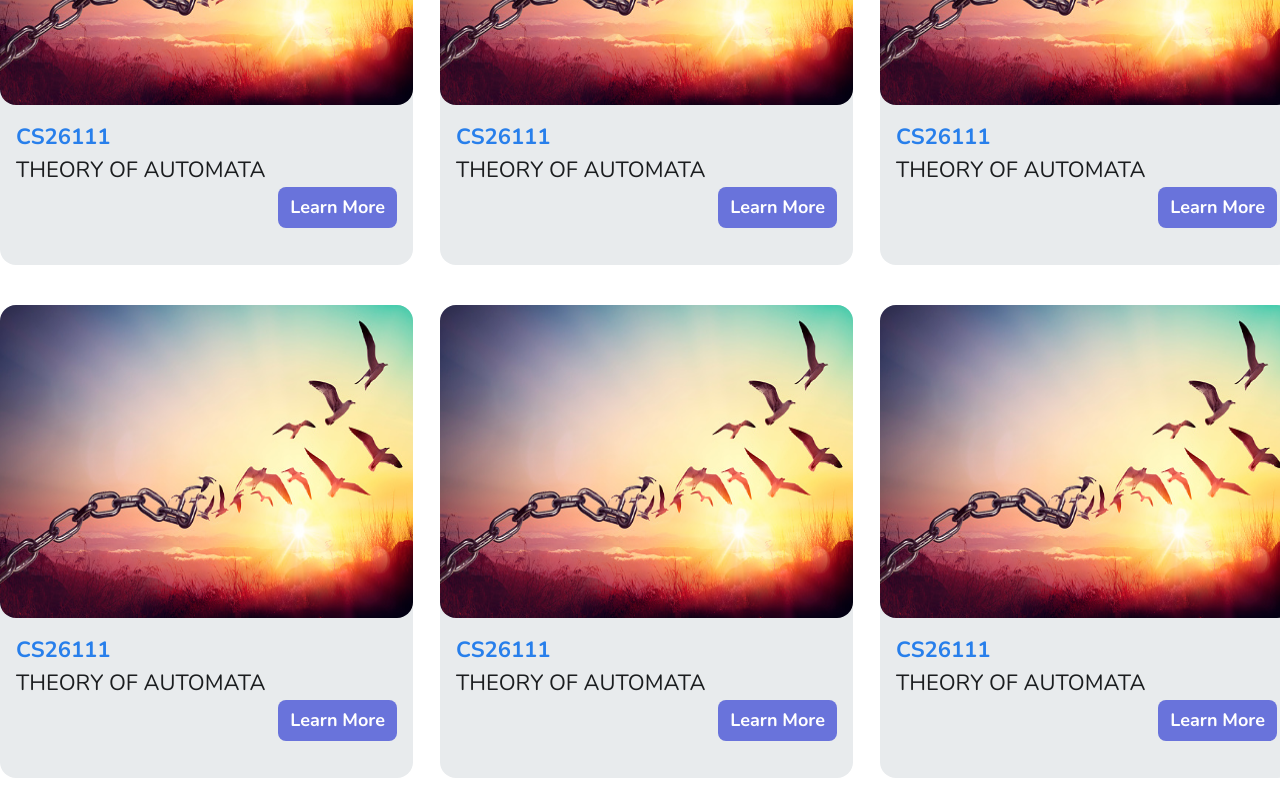
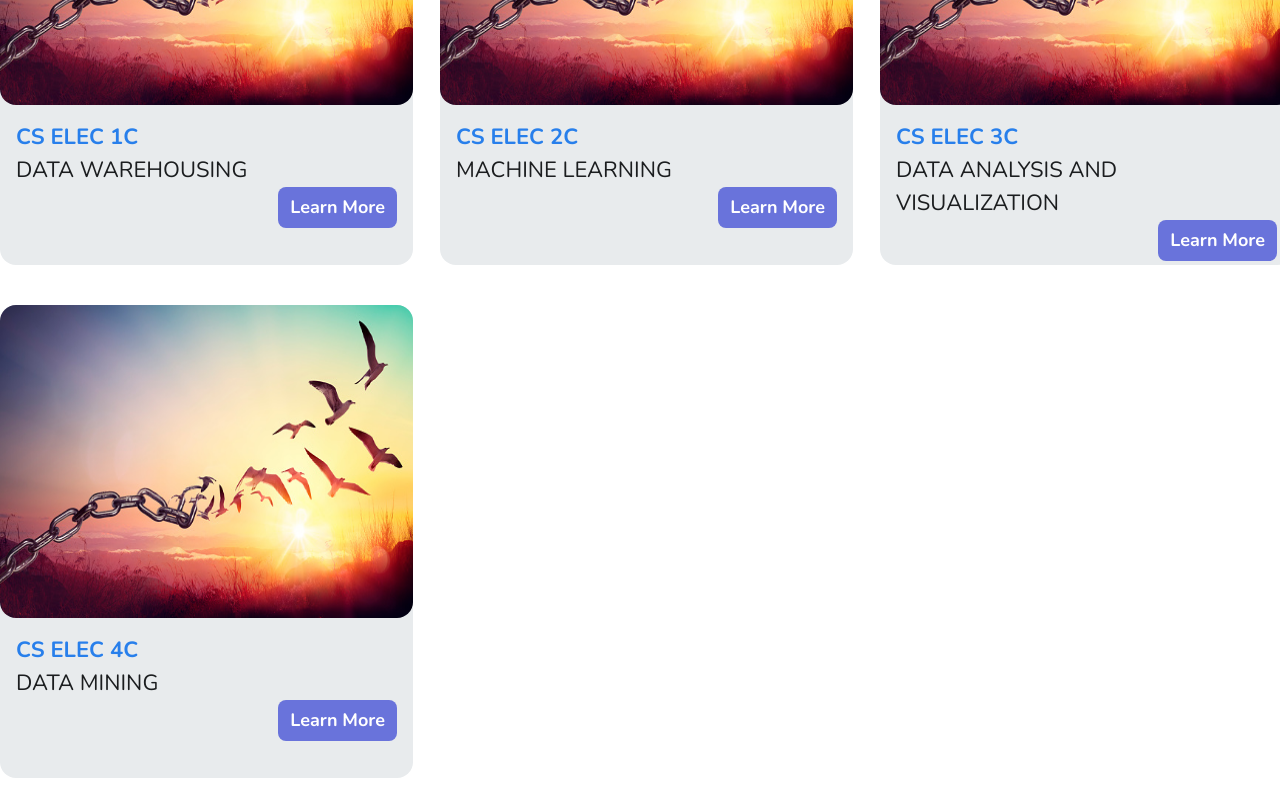
Before and after one commit to neilcasas/final-ustcss, a React (Vite) app: page / in a window 1280 px wide. Shown: the part 2300-3100 px from the top of the page. Built offline with nearby package versions, Linux system fonts and the light colour scheme.

Commit message:
Added feature which changes subjects based on specialization

```diff
--- a/src/components/Subjects.jsx
+++ b/src/components/Subjects.jsx
@@ -1,9 +1,17 @@
+import React, { useState } from "react";
 import Button from "./Button";
 import Subject from "./Subject";
+import subjectsData from "../../subjectsData.json";
 
 const subjectDescription = `Lorem ipsum dolor sit amet, consectetur adipiscing elit sed do eiusmod tempor incididunt ut`;
 
 const Subjects = () => {
+  const [selectedCategory, setSelectedCategory] = useState("Data Science");
+
+  const handleCategoryChange = (category) => {
+    setSelectedCategory(category);
+  };
+
   return (
     <div
       className="main-container flex flex-col items-center justify-center my-[100px]"
@@ -13,18 +21,28 @@ const Subjects = () => {
         <h3>Subjects</h3>
         <h6 className="w-[524px] mb-6">{subjectDescription}</h6>
         <div className="button-container flex justify-center gap-[15px]">
-          <Button text="Data Science" />
-          <Button text="Core Science" />
-          <Button text="Game Development" />
+          <Button
+            text="Data Science"
+            onClick={() => handleCategoryChange("Data Science")}
+          />
+          <Button
+            text="Core Science"
+            onClick={() => handleCategoryChange("Core Science")}
+          />
+          <Button
+            text="Game Development"
+            onClick={() => handleCategoryChange("Game Development")}
+          />
         </div>
       </div>
       <div className="subjects-container grid grid-cols-3 gap-[40px]">
-        <Subject subjectCode="CS26111" subjectName="Theory of Automata" />
-        <Subject subjectCode="CS26111" subjectName="Theory of Automata" />
-        <Subject subjectCode="CS26111" subjectName="Theory of Automata" />
-        <Subject subjectCode="CS26111" subjectName="Theory of Automata" />
-        <Subject subjectCode="CS26111" subjectName="Theory of Automata" />
-        <Subject subjectCode="CS26111" subjectName="Theory of Automata" />
+        {subjectsData[selectedCategory].map((subject, index) => (
+          <Subject
+            key={index}
+            subjectCode={subject.subjectCode}
+            subjectName={subject.subjectName}
+          />
+        ))}
       </div>
     </div>
   );
--- /dev/null
+++ b/subjectsData.json
@@ -0,0 +1,20 @@
+{
+    "Data Science": [
+      { "subjectCode": "CS ELEC 1C", "subjectName": "Data Warehousing" },
+      { "subjectCode": "CS ELEC 2C", "subjectName": "Machine Learning" },
+      { "subjectCode": "CS ELEC 3C", "subjectName": "Data Analysis and Visualization" },
+      { "subjectCode": "CS ELEC 4C", "subjectName": "Data Mining" }
+    ],
+    "Core Science": [
+      { "subjectCode": "CS ELEC 1A", "subjectName": "Advanced Intelligent Systems" },
+      { "subjectCode": "CS ELEC 2A", "subjectName": "Compiler Design" },
+      { "subjectCode": "CS ELEC 3A", "subjectName": "Natural Language Processing" },
+      { "subjectCode": "CS ELEC 4A", "subjectName": "Empathic Computing" }
+    ],
+    "Game Development": [
+      { "subjectCode": "CS ELEC 1B", "subjectName": "Game Theory and Design" },
+      { "subjectCode": "CS ELEC 1B", "subjectName": "Game Programming I" },
+      { "subjectCode": "CS ELEC 1B", "subjectName": "Game Programming II" },
+      { "subjectCode": "CS ELEC 1B", "subjectName": "Game Production" }
+    ]
+  }
```
